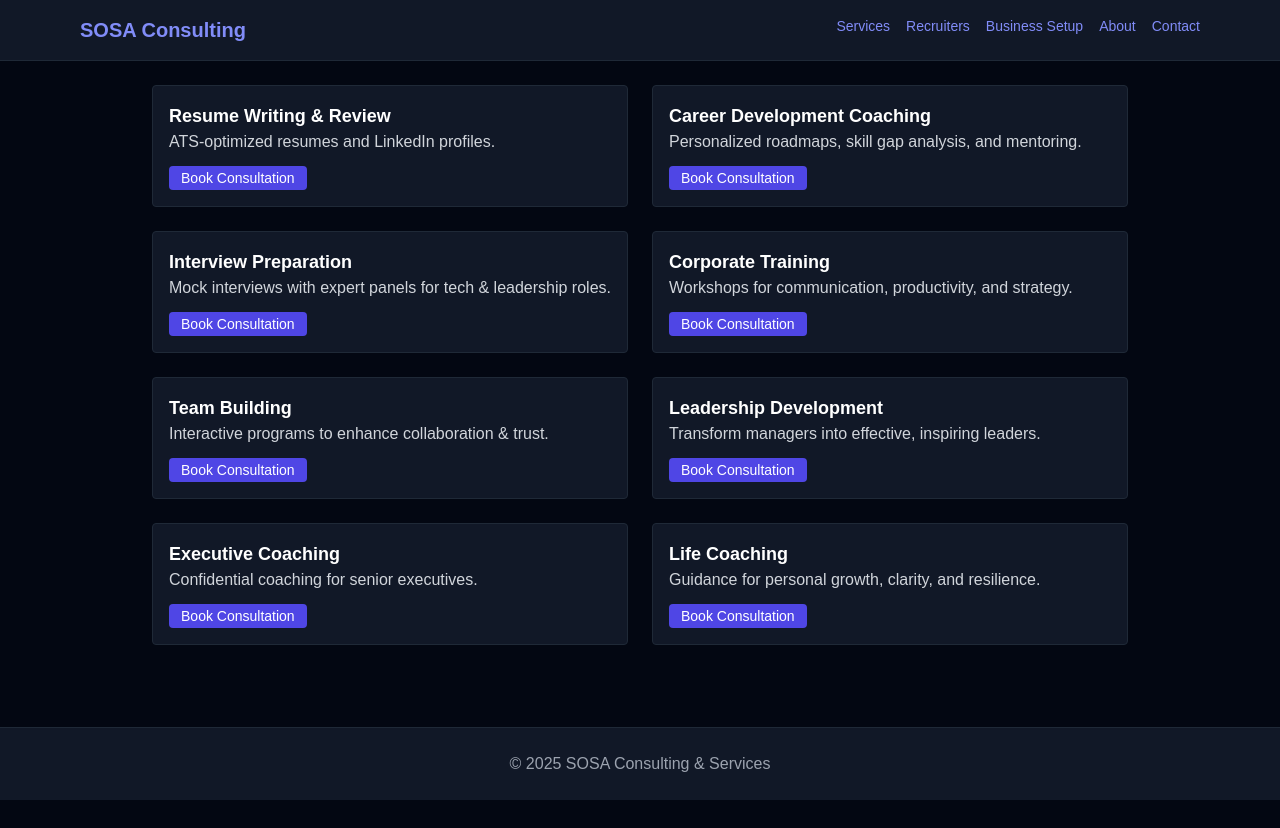
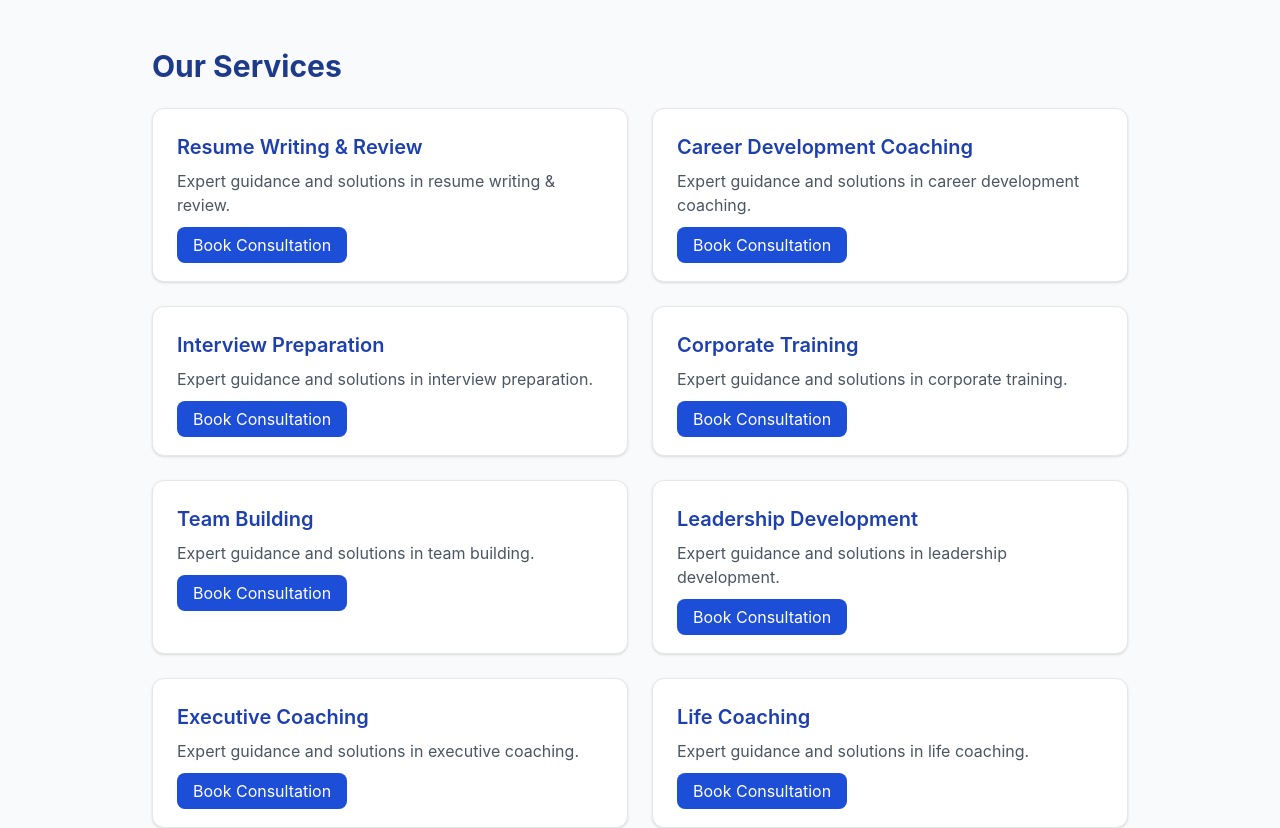
Before and after one commit to SyedSOSA/sosa-site, a Next.js app: page /services in a window 1280 px wide. Shown: the top 828 px of the page. Before the commit the page ends 800 px from the top, so only its background shows below. Built offline with nearby package versions, Linux system fonts and the light colour scheme.

Commit message:
Add files via upload

```diff
--- a/pages/_app.js
+++ b/pages/_app.js
@@ -1,7 +1,6 @@
 
-import '../styles/globals.css'
-import Layout from '../components/Layout'
+import '@/styles/globals.css'
 
-export default function MyApp({Component,pageProps}){
-  return <Layout><Component {...pageProps}/></Layout>
+export default function MyApp({ Component, pageProps }) {
+  return <Component {...pageProps} />
 }
--- a/pages/about.js
+++ b/pages/about.js
@@ -1,22 +1,19 @@
 
-export default function About(){
+export default function About() {
   return (
-    <div className="space-y-6">
-      <h1 className="text-3xl font-bold">About SOSA</h1>
-      <p>
-        At SOSA Consulting & Services, we empower professionals, students, and corporates with
-        career growth, job guidance, leadership coaching, and team-building solutions across India,
-        UAE & global markets. With 10+ years of expertise, we specialize in resume writing, interview prep,
-        executive mentoring, and branding strategies, helping clients unlock opportunities and become
-        future leaders.
+    <div className="max-w-4xl mx-auto py-12 px-6">
+      <h1 className="text-3xl font-bold text-blue-900 mb-6">About Us</h1>
+      <p className="mb-4">
+        At <strong>SOSA Consulting & Services</strong>, we empower professionals, students, and corporates across India, UAE, and global markets.
+        With over a decade of expertise, our mission is to unlock opportunities, accelerate growth, and shape future leaders.
       </p>
-      <h2 className="text-2xl font-semibold mt-6">Our Core Values</h2>
-      <ul className="list-disc pl-6 space-y-2 text-gray-300">
+      <h2 className="text-2xl font-bold text-blue-800 mt-8">Our Core Values</h2>
+      <ul className="list-disc list-inside mt-4 space-y-2">
         <li><strong>Integrity</strong> – Honest, transparent, and ethical solutions.</li>
-        <li><strong>Excellence</strong> – Striving for the highest quality in everything we do.</li>
-        <li><strong>Empowerment</strong> – Enabling individuals and teams to reach their full potential.</li>
-        <li><strong>Innovation</strong> – Adapting new methods to create future-ready leaders.</li>
-        <li><strong>Collaboration</strong> – Partnering with clients to achieve shared success.</li>
+        <li><strong>Excellence</strong> – Highest quality in everything we do.</li>
+        <li><strong>Empowerment</strong> – Helping individuals and teams reach their full potential.</li>
+        <li><strong>Innovation</strong> – Future-ready methods to lead industries.</li>
+        <li><strong>Collaboration</strong> – Partnering for shared success.</li>
       </ul>
     </div>
   )
--- a/pages/contact.js
+++ b/pages/contact.js
@@ -1,25 +1,21 @@
 
-export default function Contact(){
+export default function Contact() {
   return (
-    <div className="space-y-6">
-      <h1 className="text-3xl font-bold">Contact Us</h1>
-      <form action="https://formspree.io/f/mayvowqe" method="POST" className="space-y-3 max-w-md">
-        <input name="name" placeholder="Name" required className="w-full p-2 border border-gray-800 rounded"/>
-        <input type="email" name="email" placeholder="Email" required className="w-full p-2 border border-gray-800 rounded"/>
-        <input type="tel" name="phone" placeholder="Phone" className="w-full p-2 border border-gray-800 rounded"/>
-        <select name="service" className="w-full p-2 border border-gray-800 rounded">
-          <option>Resume Writing & Review</option>
-          <option>Career Development Coaching</option>
-          <option>Interview Preparation</option>
-          <option>Corporate Training</option>
-          <option>Team Building</option>
-          <option>Leadership Development</option>
-          <option>Executive Coaching</option>
-          <option>Life Coaching</option>
+    <div className="max-w-4xl mx-auto py-12 px-6">
+      <h1 className="text-3xl font-bold text-blue-900 mb-6">Contact Us</h1>
+      <form className="space-y-4 bg-white p-6 shadow rounded-xl">
+        <input type="text" placeholder="Name" className="w-full border p-2 rounded" />
+        <input type="email" placeholder="Email" className="w-full border p-2 rounded" />
+        <input type="tel" placeholder="Phone" className="w-full border p-2 rounded" />
+        <select className="w-full border p-2 rounded">
+          <option>Service Interested</option>
+          <option>Resume Writing</option>
+          <option>Interview Prep</option>
+          <option>Coaching</option>
           <option>Business Setup</option>
         </select>
-        <textarea name="message" placeholder="Message" className="w-full p-2 border border-gray-800 rounded"/>
-        <button className="px-4 py-2 bg-indigo-600 text-white rounded">Send</button>
+        <textarea placeholder="Message" className="w-full border p-2 rounded"></textarea>
+        <button type="submit" className="bg-blue-700 text-white px-4 py-2 rounded-lg hover:bg-yellow-500 hover:text-blue-900 transition">Submit</button>
       </form>
     </div>
   )
--- /dev/null
+++ b/pages/faqs.js
@@ -0,0 +1,14 @@
+
+export default function FAQs() {
+  return (
+    <div className="max-w-3xl mx-auto py-12 px-6">
+      <h1 className="text-3xl font-bold text-blue-900 mb-6">FAQs</h1>
+      <div>
+        <h2 className="font-semibold text-blue-800">What services do you provide?</h2>
+        <p className="mb-4 text-gray-700">We provide resume writing, coaching, interview prep, corporate training, leadership development, and business setup support.</p>
+        <h2 className="font-semibold text-blue-800">Do you support clients outside India?</h2>
+        <p className="mb-4 text-gray-700">Yes, we serve clients in the UAE and global markets.</p>
+      </div>
+    </div>
+  )
+}
--- a/pages/index.js
+++ b/pages/index.js
@@ -1,17 +1,11 @@
 
-import Link from 'next/link';
-
-export default function Home(){
+export default function Home() {
   return (
-    <div className="space-y-6 text-center">
-      <h1 className="text-4xl font-bold">Welcome to SOSA Consulting & Services</h1>
-      <p className="text-gray-300 max-w-2xl mx-auto">
-        Empowering professionals, students, and corporates across India, UAE & global markets
-        with career growth, job guidance, leadership coaching, and team-building solutions.
-      </p>
-      <div className="flex gap-4 justify-center">
-        <Link href="/services" className="px-4 py-2 bg-indigo-600 text-white rounded">Our Services</Link>
-        <Link href="/contact" className="px-4 py-2 border border-gray-700 rounded">Contact Us</Link>
+    <div className="text-center py-20 bg-blue-50">
+      <h1 className="text-4xl font-bold text-blue-900">SOSA Consulting & Services</h1>
+      <p className="mt-4 text-lg text-gray-700">Transforming Resumes, Coaching Careers, Building Futures.</p>
+      <div className="mt-8">
+        <a href="/services" className="bg-blue-700 text-white px-6 py-3 rounded-lg hover:bg-yellow-500 hover:text-blue-900 transition">Explore Our Services</a>
       </div>
     </div>
   )
--- /dev/null
+++ b/pages/privacy-policy.js
@@ -0,0 +1,11 @@
+
+export default function PrivacyPolicy() {
+  return (
+    <div className="max-w-4xl mx-auto py-12 px-6">
+      <h1 className="text-3xl font-bold text-blue-900 mb-6">Privacy Policy</h1>
+      <p className="text-gray-700 mb-4">
+        SOSA Consulting & Services values your privacy. We collect only necessary information and do not share your data with third parties without consent.
+      </p>
+    </div>
+  )
+}
--- a/pages/services.js
+++ b/pages/services.js
@@ -1,26 +1,29 @@
 
-import Link from 'next/link';
+export default function Services() {
+  const services = [
+    "Resume Writing & Review",
+    "Career Development Coaching",
+    "Interview Preparation",
+    "Corporate Training",
+    "Team Building",
+    "Leadership Development",
+    "Executive Coaching",
+    "Life Coaching",
+    "Business Setup (UAE)"
+  ];
 
-export default function Services(){
-  const items=[
-    {title:"Resume Writing & Review",desc:"ATS-optimized resumes and LinkedIn profiles."},
-    {title:"Career Development Coaching",desc:"Personalized roadmaps, skill gap analysis, and mentoring."},
-    {title:"Interview Preparation",desc:"Mock interviews with expert panels for tech & leadership roles."},
-    {title:"Corporate Training",desc:"Workshops for communication, productivity, and strategy."},
-    {title:"Team Building",desc:"Interactive programs to enhance collaboration & trust."},
-    {title:"Leadership Development",desc:"Transform managers into effective, inspiring leaders."},
-    {title:"Executive Coaching",desc:"Confidential coaching for senior executives."},
-    {title:"Life Coaching",desc:"Guidance for personal growth, clarity, and resilience."},
-  ];
   return (
-    <div className="grid md:grid-cols-2 gap-6">
-      {items.map(it=>(
-        <div key={it.title} className="p-4 border border-gray-800 rounded bg-gray-900">
-          <h3 className="font-semibold text-lg">{it.title}</h3>
-          <p className="text-gray-300 mb-3">{it.desc}</p>
-          <Link href="/contact" className="px-3 py-1 bg-indigo-600 text-white rounded text-sm">Book Consultation</Link>
-        </div>
-      ))}
+    <div className="max-w-5xl mx-auto py-12 px-6">
+      <h1 className="text-3xl font-bold text-blue-900 mb-6">Our Services</h1>
+      <div className="grid grid-cols-1 md:grid-cols-2 gap-6">
+        {services.map((service, i) => (
+          <div key={i} className="p-6 bg-white shadow rounded-xl border border-gray-200">
+            <h2 className="text-xl font-semibold text-blue-800 mb-2">{service}</h2>
+            <p className="text-gray-600 mb-4">Expert guidance and solutions in {service.toLowerCase()}.</p>
+            <a href="/contact" className="bg-blue-700 text-white px-4 py-2 rounded-lg hover:bg-yellow-500 hover:text-blue-900 transition">Book Consultation</a>
+          </div>
+        ))}
+      </div>
     </div>
   )
 }
--- /dev/null
+++ b/pages/terms.js
@@ -0,0 +1,11 @@
+
+export default function Terms() {
+  return (
+    <div className="max-w-4xl mx-auto py-12 px-6">
+      <h1 className="text-3xl font-bold text-blue-900 mb-6">Terms & Conditions</h1>
+      <p className="text-gray-700 mb-4">
+        By using this site, you agree to our terms and conditions, including fair use of our services, privacy compliance, and adherence to applicable laws.
+      </p>
+    </div>
+  )
+}
--- a/styles/globals.css
+++ b/styles/globals.css
@@ -2,6 +2,16 @@
 @tailwind base;
 @tailwind components;
 @tailwind utilities;
-body { @apply bg-gray-950 text-gray-100; font-family: sans-serif; }
-a { @apply text-indigo-400 hover:text-indigo-300; }
-h1,h2,h3 { @apply text-white; }
+
+body {
+  @apply bg-gray-50 text-gray-900;
+  font-family: 'Inter', sans-serif;
+}
+
+h1, h2, h3, h4 {
+  @apply text-blue-900 font-bold;
+}
+
+button {
+  @apply bg-blue-700 text-white px-4 py-2 rounded-lg shadow hover:bg-yellow-500 hover:text-blue-900 transition;
+}
```
Also changed, not shown: 1 other file (tests, documents, lock files or other folders).
